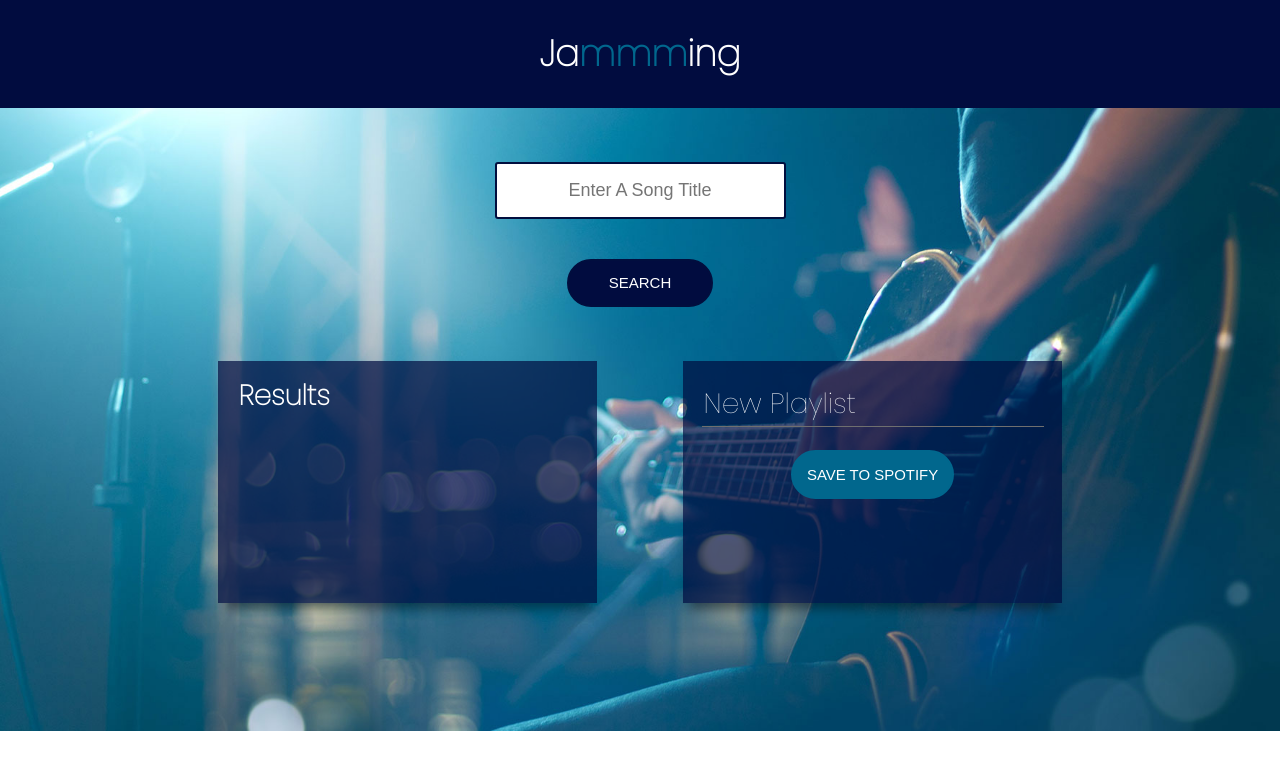
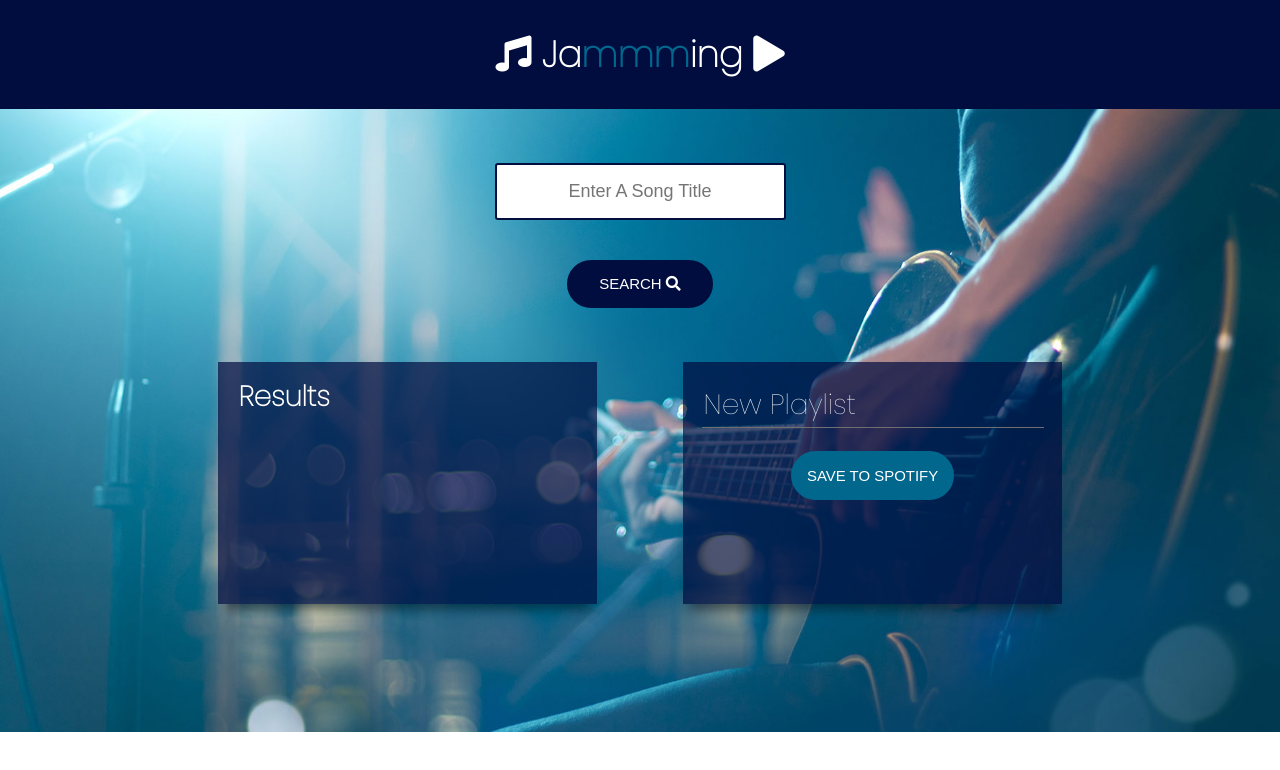
Before and after one commit to xavierloos/jammming, a React (Create React App) app: page / in a window 1280 px wide. Shown: the top 770 px of the page. Built offline with nearby package versions, Linux system fonts and the light colour scheme.

Commit message:
Connecting to public URL

```diff
--- a/src/Components/App/App.js
+++ b/src/Components/App/App.js
@@ -63,7 +63,7 @@ class App extends React.Component {
   render() {
     return (
       <div>
-        <h1>Ja<span className="highlight">mmm</span>ing</h1>
+        <h1><i class="fas fa-music"></i> Ja<span className="highlight">mmm</span>ing <i class="fas fa-play"></i></h1>
         <div className="App">
           <SearchBar onSearch={this.search} />
           <div className="App-playlist">
--- a/src/Components/SearchBar/SearchBar.js
+++ b/src/Components/SearchBar/SearchBar.js
@@ -26,7 +26,7 @@ class SearchBar extends React.Component {
         return (
             <div className="SearchBar">
                 <input placeholder="Enter A Song Title" onChange={this.handleTermChange} />
-                <button className="SearchButton" onClick={this.search}>SEARCH</button>
+                <button className="SearchButton" onClick={this.search}>SEARCH <i class="fas fa-search"></i></button>
             </div>
         );
     }
```
